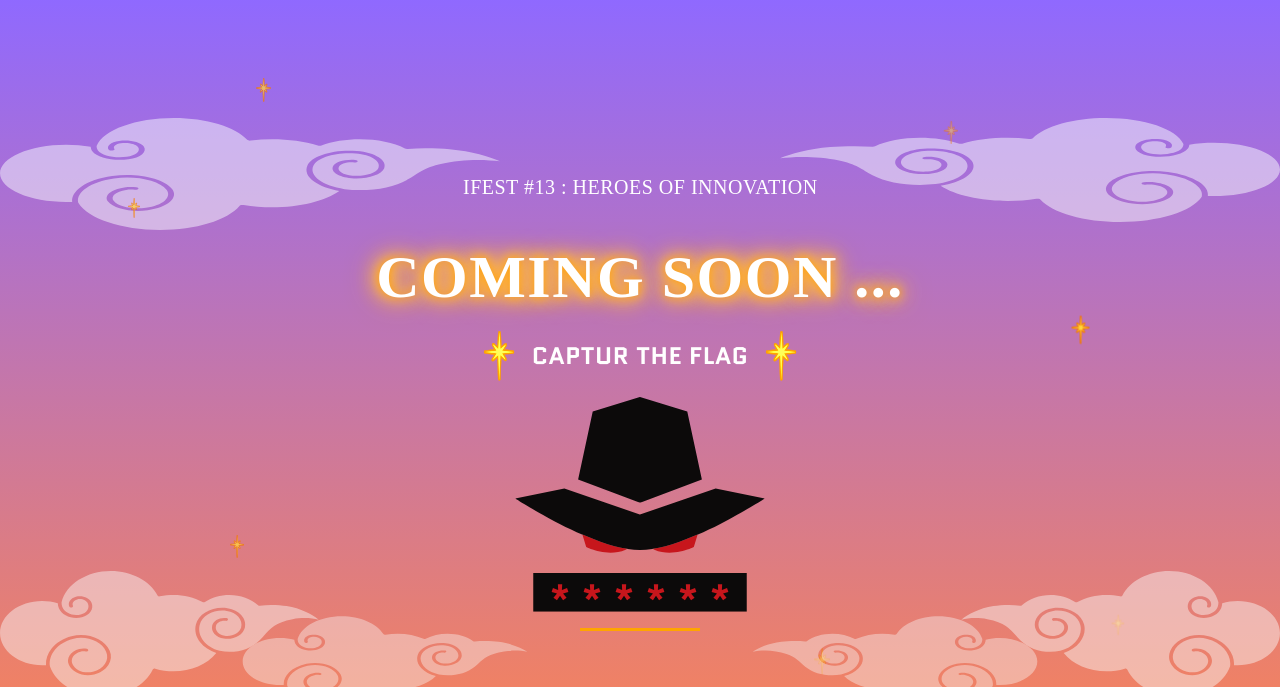
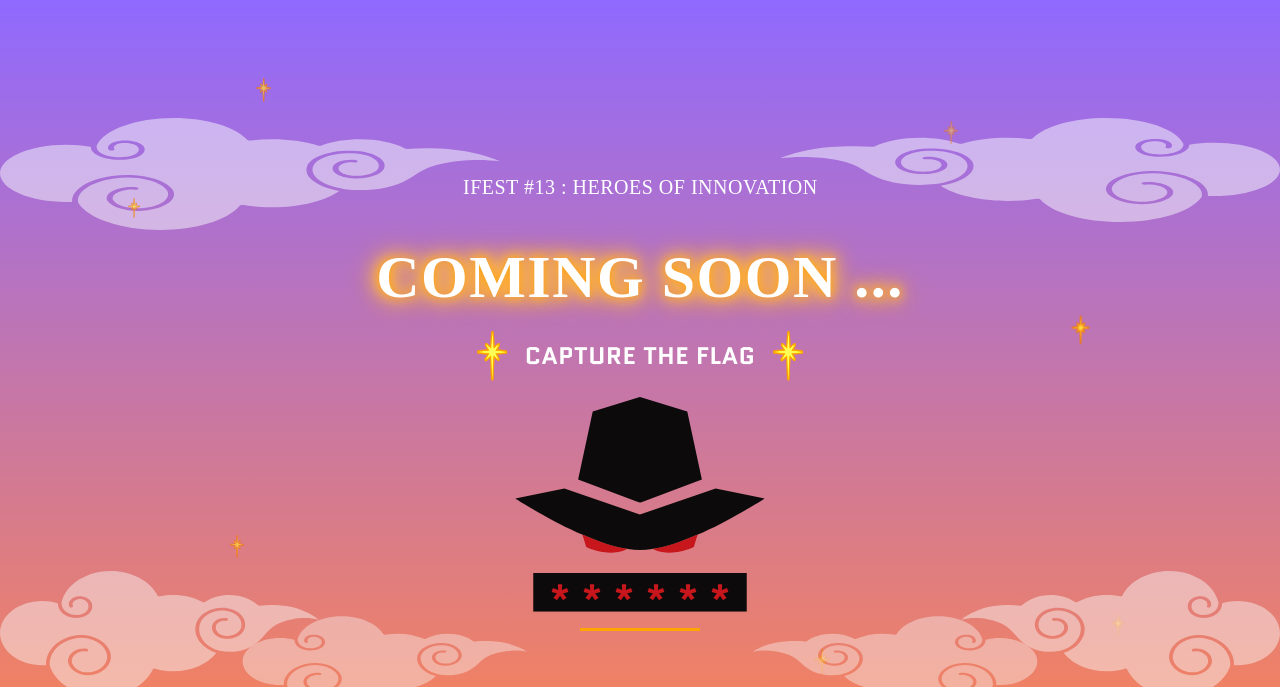
Before and after one commit to Potreee/WD-Soon-CTF, a plain HTML site: page src/index.html in a window 1280 px wide. Shown: the part 82-769 px from the top of the page. Drawn offline with nearby package versions, Linux system fonts and the light colour scheme; a web font is replaced by a local one.

Commit message:
update lagii

```diff
--- a/src/index.html
+++ b/src/index.html
@@ -435,7 +435,7 @@
       <img src="img-soon-ctf/elemen/star.svg" alt="Star"
         class="w-[30px] h-[30px] sm:w-[40px] sm:h-[40px] md:w-[50px] md:h-[50px] animate-star-glow">
       <p class="text-md font-semibold tracking-wide sm:text-lg md:text-xl lg:text-2xl text-center">
-        CAPTUR THE FLAG
+        CAPTURE THE FLAG
       </p>
       <img src="img-soon-ctf/elemen/star.svg" alt="Star"
         class="w-[30px] h-[30px] sm:w-[40px] sm:h-[40px] md:w-[50px] md:h-[50px] animate-star-glow">
```
